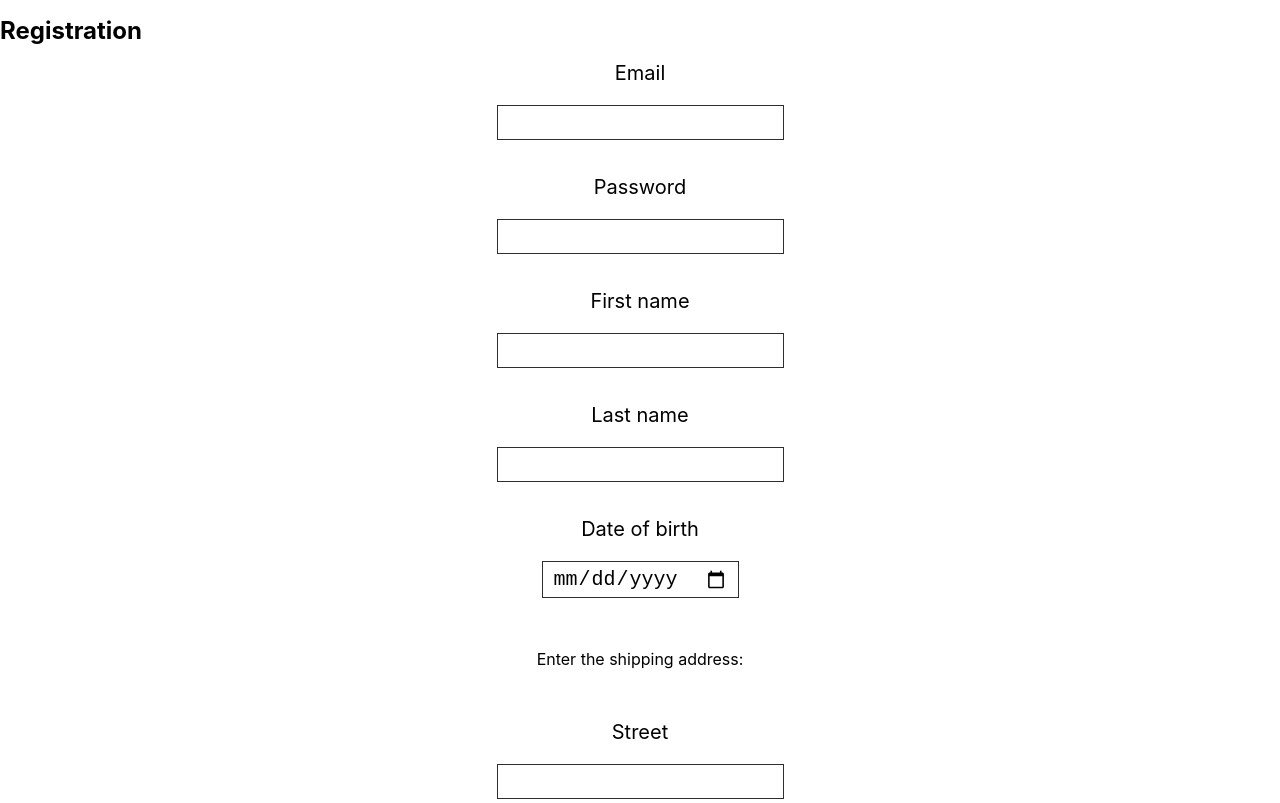
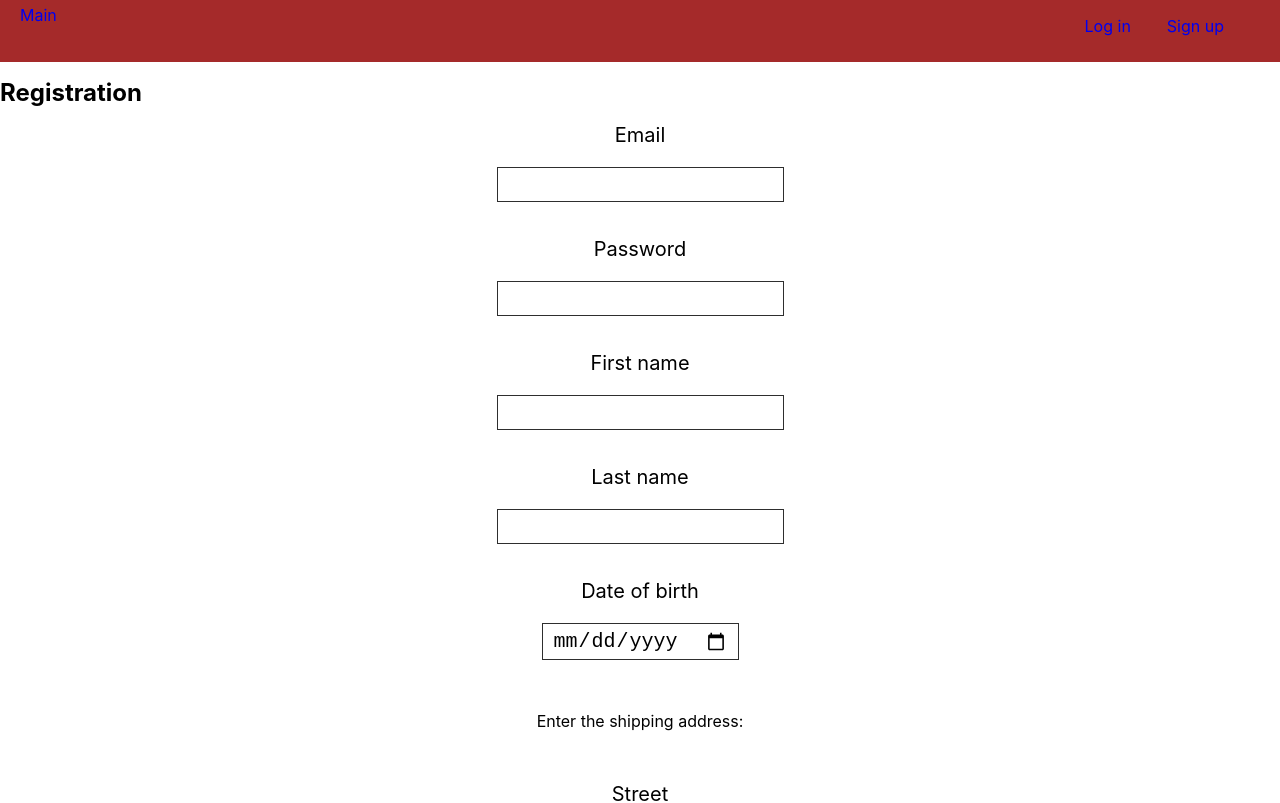
Before and after one commit to dbox7/ecommerce-application, a React (Create React App) app: page /signup in a window 1280 px wide. Shown: the top 803 px of the page. Built offline with nearby package versions, Linux system fonts and the light colour scheme; what @commercetools/platform-sdk, @commercetools/sdk-client-v2 would draw is missing.

Commit message:
refactor: userContext for user state

```diff
--- a/src/App.tsx
+++ b/src/App.tsx
@@ -7,10 +7,9 @@ import { LoginPage} from './app/pages/login/LoginPage';
 import { MainPage } from './app/pages/main/MainPage';
 import { SignUpPage } from './app/pages/signup/SignUpPage';
 import { NotFoundPage } from './app/pages/404/NotFoundPage';
+import './App.css';
+import Header from './app/components/header/Header';
 
-import './App.css';
-import  Header from './app/components/header/Header';
-import { UserProvider } from './app/store/UserContext';
 
 function App() {
 
@@ -20,6 +19,7 @@ function App() {
 
     <UserContext.Provider value={[user, setUser]}>
       <BrowserRouter>
+        <Header/>
         <Routes>
           <Route path="/" element={<MainPage />} />
           <Route path="login" element={<LoginPage />} />
--- /dev/null
+++ b/src/app/components/header/Header.css
@@ -0,0 +1,42 @@
+header {
+  background-color: brown;
+}
+
+ul li {
+  list-style: none;
+}
+
+a {
+  text-decoration: none;
+}
+
+.header-container {
+  padding: 5px 20px;
+  display: flex;
+  justify-content: space-between;
+}
+
+.nav {
+  position: relative;
+  min-height: 100%;
+  display: flex;
+}
+
+.menu-list {
+  position: relative;
+  bottom: 5px;
+  display: flex;
+  justify-content: space-between;
+  list-style-type: none;
+  align-items: flex-end;
+}
+
+.menu-item {
+  position: relative;
+  margin-right: 36px;
+}
+
+.menu-link {
+  color: #cdcdcd;
+  transition: color 0.2s linear;
+}
--- a/src/app/components/header/Header.tsx
+++ b/src/app/components/header/Header.tsx
@@ -1,40 +1,47 @@
+import { useContext } from 'react';
 import { Link } from 'react-router-dom';
-import { useUserContext } from '../../store/UserContext';
+import { UserContext } from '../contexts/UserContext';
+import { anonUser } from '../../utils/constants';
+import './Header.css';
 
 export default function Header(): JSX.Element {
 
-  const { user, setUser } = useUserContext();
+  const [user, setUser] = useContext(UserContext);
 
 
   const handleLogout = (): void => {
 
     localStorage.removeItem('user');
-    setUser(false);
+    setUser(anonUser);
 
   };
 
 
   return (
-    <header>
+    <header className="header">
+      <div className="header-container">
         <div>
           <Link to="/">Main</Link>
         </div>
-      <nav>
-        {!user ?
-          <ul>
-            <li>
+        <nav className="nav">
+          {!user.id ?
+            <ul className="menu-list">
+              <li className="menu-item">
                 <Link to="/login">Log in</Link>
               </li>
-            <li>
+              <li className="menu-item">
                 <Link to="/signup">Sign up</Link>
               </li>
             </ul>
             :
-          <ul>
-            <button onClick={handleLogout}>Log out</button>
+            <ul className="menu-list">
+              <li className="menu-item">
+                <Link to="/" onClick={handleLogout}>Log out</Link>
+              </li>
             </ul>
           }
         </nav>
+      </div>
     </header>
   );
 
--- a/src/app/components/loginForm/CLoginForm.tsx
+++ b/src/app/components/loginForm/CLoginForm.tsx
@@ -28,7 +28,7 @@ export const CLoginForm = () => {
 
     }
 
-  }, [user]);
+  }, [navigate, user]);
 
 
   const handleInputChange = (field: string, value: string) => {
--- a/src/app/pages/login/LoginPage.tsx
+++ b/src/app/pages/login/LoginPage.tsx
@@ -6,77 +6,6 @@ import { CLoginForm } from '../../components/loginForm/CLoginForm';
 
 export function LoginPage(): JSX.Element {
 
-  const navigate = useNavigate();
-
-  const { setUser } = useUserContext();
-  const [email, setEmail] = useState('');
-  const [password, setPassword] = useState('');
-
-  useEffect(() => {
-
-    if (window.localStorage !== undefined) {
-
-      let userInfo = window.localStorage.getItem('user');
-
-      if (userInfo) {
-
-        setUser(JSON.parse(userInfo));
-
-      }
-      console.log(userInfo);
-
-    }
-
-  }, []);
-
-  const handleInputChange = (field: string, value: string) => {
-
-    switch (field) {
-
-    case 'email':
-      setEmail(value);
-      break;
-    case 'password':
-      setPassword(value);
-      break;
-
-    }
-
-  };
-
-  const handleSubmit = (e: React.FormEvent<HTMLFormElement>) => {
-
-    e.preventDefault();
-
-
-
-    const payload = {
-      email, password
-    };
-
-    apiRoot.login()
-      .post({body: payload})
-      .execute()
-      .then((data) => {
-
-        console.log('SUCCESS');
-        console.log(data);
-        const user = JSON.stringify(data.body.customer);
-
-        localStorage.setItem('user', user);
-        navigate('/');
-        setUser(true);
-
-      })
-      .catch((err) => {
-
-        console.log(err.message);
-
-      });
-
-  };
-
-
   return (
 
     <CLoginForm />
```
Also changed, not shown: src/app/store/UserContext.tsx (deleted, +0 -43 lines), 1 other file (tests, documents, lock files or other folders). Lines whose indentation alone changed are shown as unchanged.
